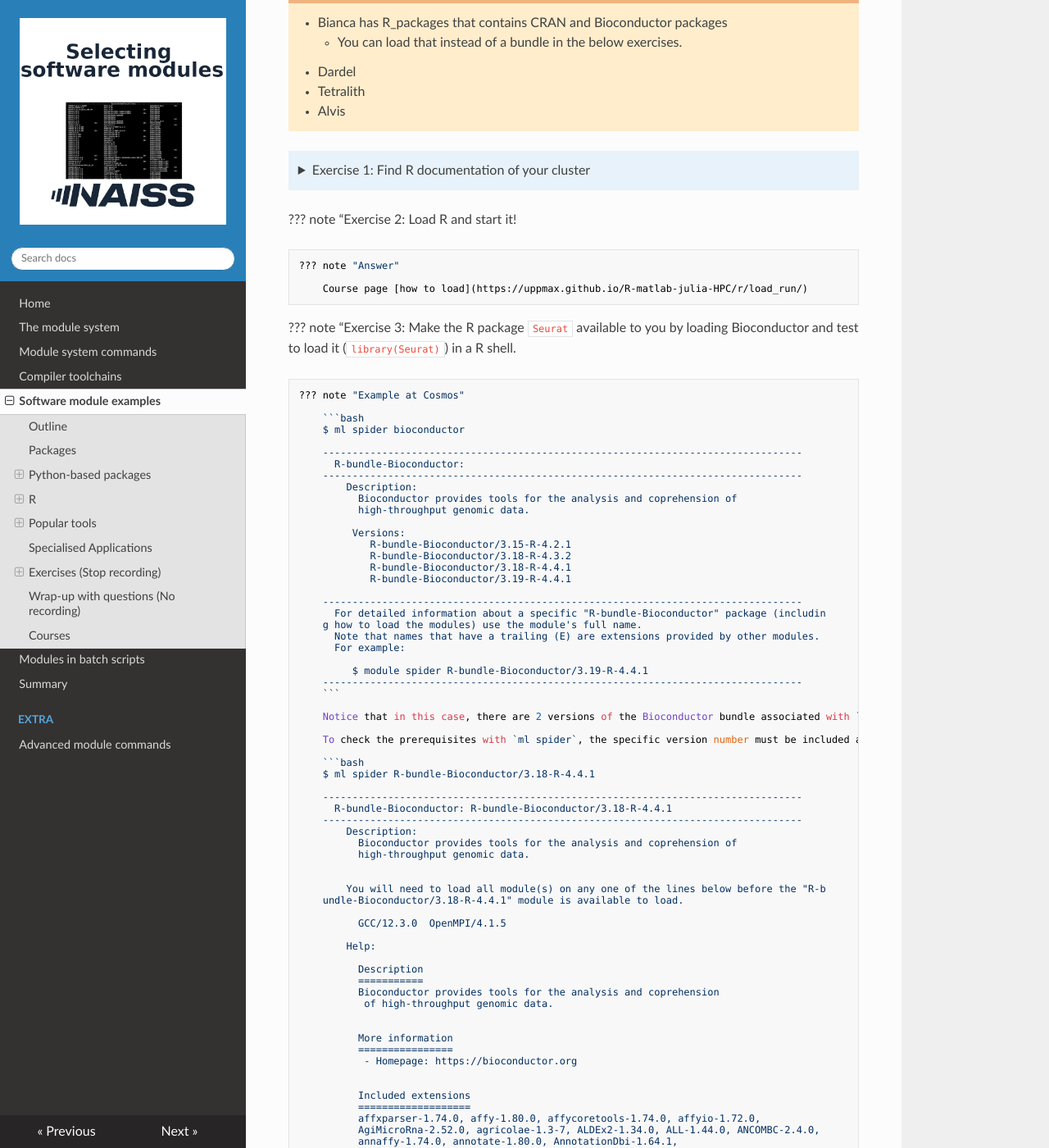
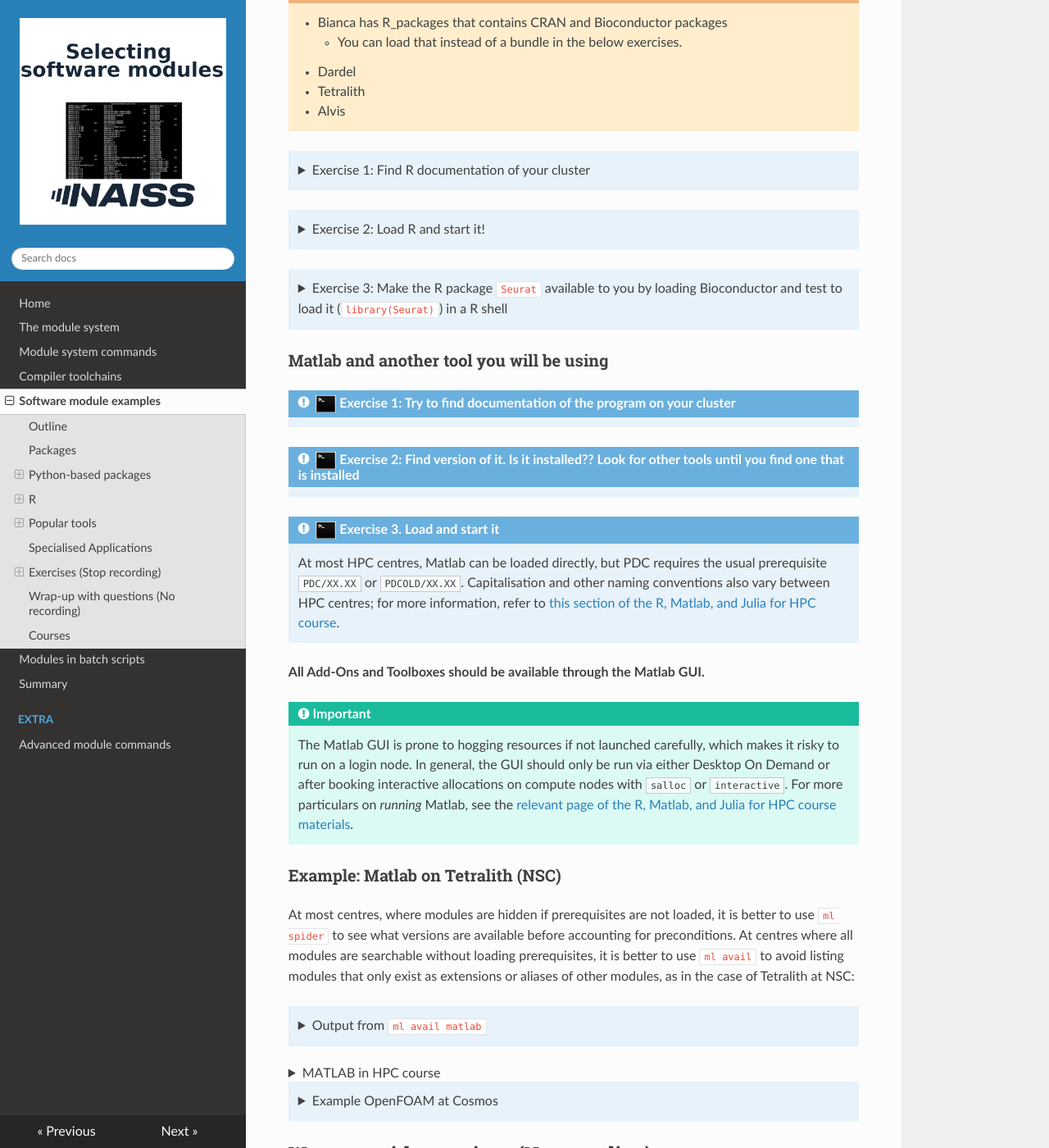
Before and after one commit to hpc2n/selecting-modules, an MkDocs documentation site: the page built from docs/programs.md, in a window 1280 px wide and 1400 px high, scrolled down 7414 px. Shown: the whole window at 82% size. Built offline with MkDocs 1.6.1, drawn with Linux system fonts in a browser that asks for light colours; nearby versions of some CDN libraries; some of the changed text lies outside the part shown.

Commit message:
programs.md more fixes with admonitions

```diff
--- a/docs/programs.md
+++ b/docs/programs.md
@@ -598,13 +598,13 @@
         - [PDC](https://support.pdc.kth.se/doc/contact/contact_support/)
         - [UPPMAX](../software/r.md)
 
-??? note "Exercise 2: Load R and start it!
+??? note "Exercise 2: Load R and start it!"
 
     ??? note "Answer"
 
         Course page [how to load](https://uppmax.github.io/R-matlab-julia-HPC/r/load_run/)
 
-??? note "Exercise 3: Make the R package ``Seurat`` available to you by loading Bioconductor and test to load it (``library(Seurat)``) in a R shell.
+??? note "Exercise 3: Make the R package ``Seurat`` available to you by loading Bioconductor and test to load it (``library(Seurat)``) in a R shell"
 
 
     ??? note "Example at Cosmos"
@@ -694,11 +694,13 @@
 
 ### Matlab and another tool you will be using
 
-Exercise 1: Try to find documentation of the program on your cluster
-Exercise 2: Find version of it. Is it installed?? Look for other tools until you find one that is installed.
-Exercise 3. Load and start it.
+!!! note " <img src="../images/shell-logo_small.png"> Exercise 1: Try to find documentation of the program on your cluster"
 
-At most HPC centres, Matlab can be loaded directly, but PDC requires the usual prerequisite `PDC/XX.XX` or `PDCOLD/XX.XX`. Capitalisation and other naming conventions also vary between HPC centres; for more information, refer to [this section of the R, Matlab, and Julia for HPC course](https://uppmax.github.io/R-matlab-julia-HPC/matlab/load_runMatlab/#check-for-matlab-versions).
+!!! note " <img src="../images/shell-logo_small.png"> Exercise 2: Find version of it. Is it installed?? Look for other tools until you find one that is installed"
+
+!!! note " <img src="../images/shell-logo_small.png"> Exercise 3. Load and start it"
+
+    At most HPC centres, Matlab can be loaded directly, but PDC requires the usual prerequisite `PDC/XX.XX` or `PDCOLD/XX.XX`. Capitalisation and other naming conventions also vary between HPC centres; for more information, refer to [this section of the R, Matlab, and Julia for HPC course](https://uppmax.github.io/R-matlab-julia-HPC/matlab/load_runMatlab/#check-for-matlab-versions).
 
 **All Add-Ons and Toolboxes should be available through the Matlab GUI.**
 
@@ -710,7 +712,7 @@
 
 At most centres, where modules are hidden if prerequisites are not loaded, it is better to use `ml spider` to see what versions are available before accounting for preconditions. At centres where all modules are searchable without loading prerequisites, it is better to use `ml avail` to avoid listing modules that only exist as extensions or aliases of other modules, as in the case of Tetralith at NSC:
 
-### Matlab
+
 
 
 
@@ -749,7 +751,6 @@
 ??? info "MATLAB in HPC course"
 
     [Intro to MATLAB](https://uppmax.github.io/R-matlab-julia-HPC/matlab/intro-matlab/)
-
 
 ??? note "Example OpenFOAM at Cosmos"
 
```
